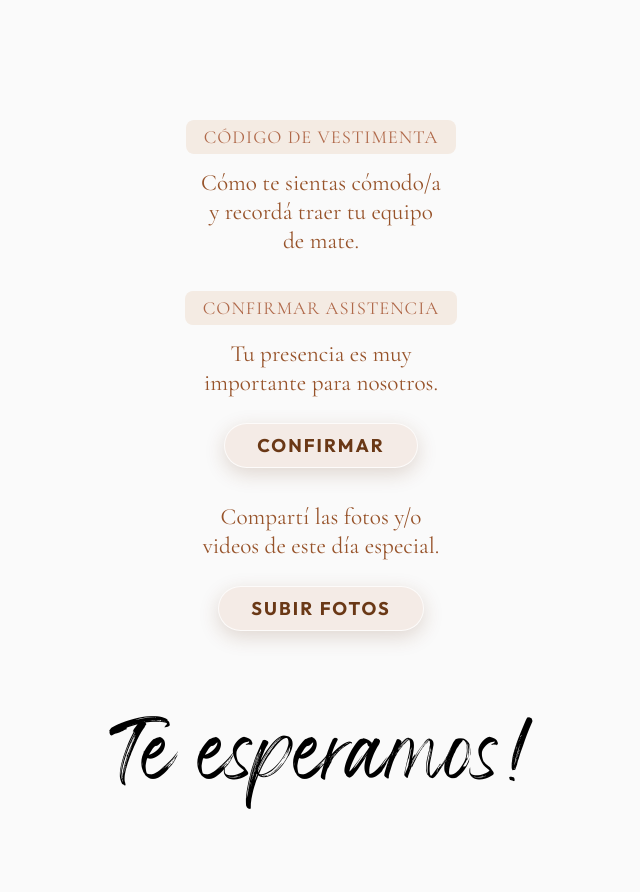
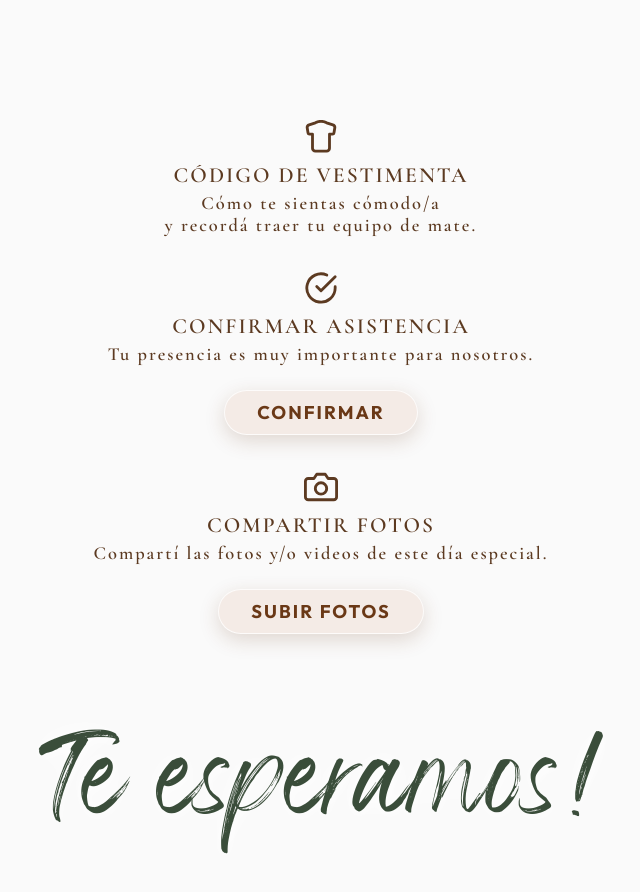
Before and after one commit to WalArg/invitacion_cumple, a React (Vite) app: page / in a window 1280 px wide. Shown: the part 3320-4212 px from the top of the page, without its empty margins (319-959 px from the left). Built offline with nearby package versions, Linux system fonts and the light colour scheme.

Commit message:
Format final sections like location section, update greeting color, remove whitespace

```diff
--- a/src/App.jsx
+++ b/src/App.jsx
@@ -348,18 +348,26 @@ END:VCALENDAR`;
 
           {/* Código de vestimenta */}
           <div className="final-section">
-            <div className="title-pill">CÓDIGO DE VESTIMENTA</div>
-            <p className="final-text">
-              Cómo te sientas cómodo/a<br/>y recordá traer tu equipo<br/>de mate.
-            </p>
+            <div className="location-pin-icon" style={{ marginTop: '0px' }}>
+              <svg width="34" height="34" viewBox="0 0 24 24" fill="none" stroke="#5C3A21" strokeWidth="2" strokeLinecap="round" strokeLinejoin="round">
+                <path d="M20.38 3.46L16 2a8.59 8.59 0 0 0-8 0L3.62 3.46a2 2 0 0 0-1.34 2.23l.58 3.47a1 1 0 0 0 .99.84H6v10c0 1.1.9 2 2 2h8a2 2 0 0 0 2-2V10h2.15a1 1 0 0 0 .99-.84l.58-3.47a2 2 0 0 0-1.34-2.23z"></path>
+              </svg>
+            </div>
+            <div className="location-title">CÓDIGO DE VESTIMENTA</div>
+            <div className="location-address" style={{ textTransform: 'none' }}>Cómo te sientas cómodo/a</div>
+            <div className="location-address" style={{ textTransform: 'none' }}>y recordá traer tu equipo de mate.</div>
           </div>
 
           {/* Confirmar Asistencia */}
           <div className="final-section">
-            <div className="title-pill">CONFIRMAR ASISTENCIA</div>
-            <p className="final-text" style={{ marginBottom: '15px' }}>
-              Tu presencia es muy<br/>importante para nosotros.
-            </p>
+            <div className="location-pin-icon" style={{ marginTop: '0px' }}>
+              <svg width="34" height="34" viewBox="0 0 24 24" fill="none" stroke="#5C3A21" strokeWidth="2" strokeLinecap="round" strokeLinejoin="round">
+                <path d="M22 11.08V12a10 10 0 1 1-5.93-9.14"></path>
+                <polyline points="22 4 12 14.01 9 11.01"></polyline>
+              </svg>
+            </div>
+            <div className="location-title">CONFIRMAR ASISTENCIA</div>
+            <div className="location-address" style={{ textTransform: 'none', marginBottom: '15px' }}>Tu presencia es muy importante para nosotros.</div>
             <a href="https://forms.gle/7HedJ1VvKDJSKKR1A" target="_blank" rel="noopener noreferrer" className="btn-agendar">
               CONFIRMAR
             </a>
@@ -367,20 +375,22 @@ END:VCALENDAR`;
 
           {/* Compartir fotos */}
           <div className="final-section">
-            <p className="final-text" style={{ marginBottom: '15px' }}>
-              Compartí las fotos y/o<br/>videos de este día especial.
-            </p>
+            <div className="location-pin-icon" style={{ marginTop: '0px' }}>
+              <svg width="34" height="34" viewBox="0 0 24 24" fill="none" stroke="#5C3A21" strokeWidth="2" strokeLinecap="round" strokeLinejoin="round">
+                <path d="M23 19a2 2 0 0 1-2 2H3a2 2 0 0 1-2-2V8a2 2 0 0 1 2-2h4l2-3h6l2 3h4a2 2 0 0 1 2 2z"></path>
+                <circle cx="12" cy="13" r="4"></circle>
+              </svg>
+            </div>
+            <div className="location-title">COMPARTIR FOTOS</div>
+            <div className="location-address" style={{ textTransform: 'none', marginBottom: '15px' }}>Compartí las fotos y/o videos de este día especial.</div>
             <a href="https://photos.app.goo.gl/C5Hzt9sT8H8c79M59" target="_blank" rel="noopener noreferrer" className="btn-agendar">
               SUBIR FOTOS
             </a>
           </div>
 
-          <div className="final-greeting">
+          <div className="final-greeting" style={{ marginBottom: '40px' }}>
             Te esperamos!
           </div>
-
-          {/* Ample bottom headroom */}
-          <div style={{ height: '30vh' }}></div>
 
         </div>
       </div>
--- a/src/index.css
+++ b/src/index.css
@@ -602,8 +602,10 @@ h2 {
 
 .final-greeting {
   font-family: 'WonderfulBranding', cursive;
-  font-size: 3rem;
-  color: #000;
+  font-size: 4rem;
+  color: #3A4D3A; /* Same color as Luca title */
   text-align: center;
   margin-top: 20px;
+  white-space: nowrap; /* Keep on same line */
+  text-shadow: 0 2px 12px rgba(255, 255, 255, 0.9), 0 0 25px rgba(255, 255, 255, 0.95);
 }
```
